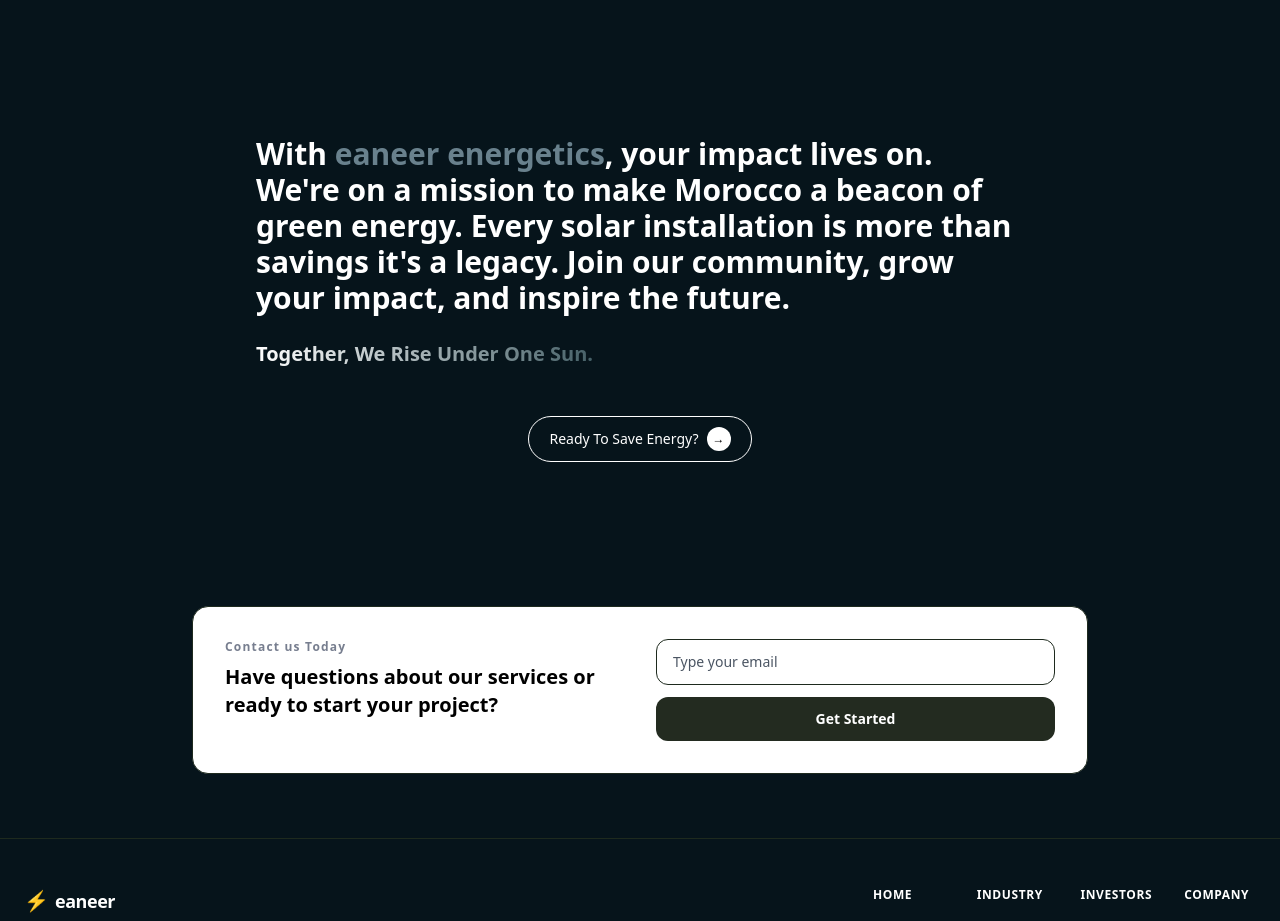
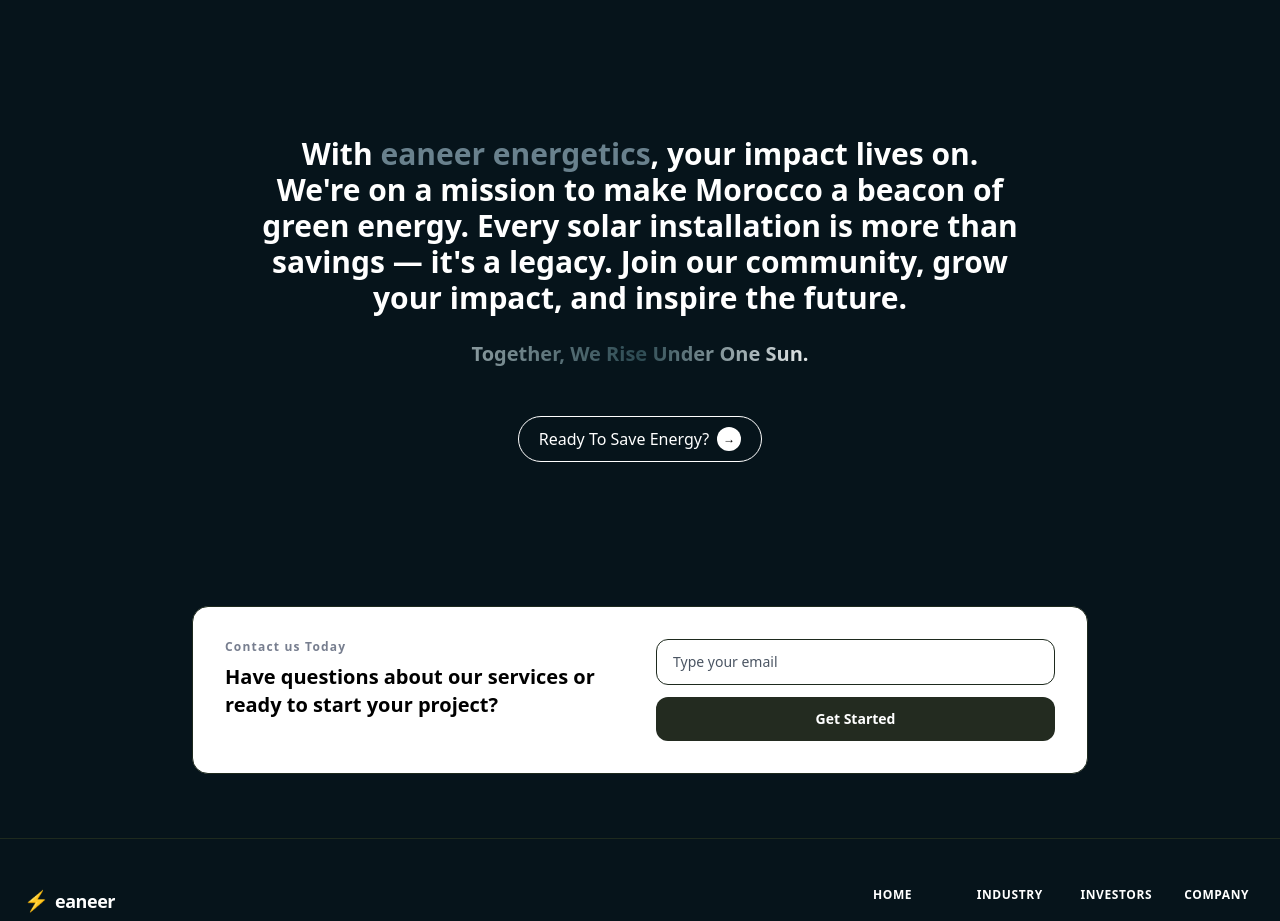
Before and after one commit to HamzaOubenslah/projet, a Next.js app: page / in a window 1280 px wide. Shown: the part 3180-4101 px from the top of the page. Built offline with nearby package versions, Linux system fonts and the light colour scheme.

Commit message:
feat: add responsive Mission section with gradient text and CTA

```diff
--- a/src/components/MissionSection.tsx
+++ b/src/components/MissionSection.tsx
@@ -1,19 +1,16 @@
-
 export default function MissionSection() {
   return (
     <section className="bg-[#06141B] py-20 px-6">
-      <div className="max-w-3xl mx-auto">
-        <p className="text-white text-2xl md:text-3xl font-bold leading-relaxed mb-6">
-          With{" "}
-          <span className="text-[#69818D]">eaneer energetics</span>
-          {", "}
-          your impact lives on. We're on a mission to make Morocco a beacon of green energy.
-          Every solar installation is more than savings it's a legacy. Join our community, grow your
-          impact, and inspire the future.
+      <div className="max-w-3xl mx-auto text-center">
+
+        <p className="text-white text-xl sm:text-2xl md:text-3xl font-bold leading-relaxed mb-6">
+          With <span className="text-[#69818D]">eaneer energetics</span>, your impact lives on.
+          We're on a mission to make Morocco a beacon of green energy.
+          Every solar installation is more than savings — it's a legacy. Join our community, grow your impact, and inspire the future.
         </p>
 
         <p
-          className="text-xl font-semibold mb-12 bg-clip-text text-transparent"
+          className="text-lg sm:text-xl font-semibold mb-12 bg-clip-text text-transparent"
           style={{
             backgroundImage:
               "linear-gradient(90deg, #FFFFFF 0%, #2C4A52 50%, #FFFFFF 75%, #69818D 100%)",
@@ -22,17 +19,18 @@ export default function MissionSection() {
           Together, We Rise Under One Sun.
         </p>
 
-
-       <div className="flex justify-center">
-
-
-          <a  href="#"
-            className="inline-flex items-center gap-2 border border-white text-white text-sm font-medium px-5 py-2.5 rounded-full hover:bg-[#4ADE80]/10 transition-colors"
+        <div className="flex justify-center">
+          <a
+            href="#"
+            className="inline-flex items-center gap-2 border border-white text-white text-sm sm:text-base font-medium px-5 py-2.5 rounded-full hover:bg-[#4ADE80]/10 transition-colors"
           >
             Ready To Save Energy?
-            <span className="w-6 h-6 bg-[#ffffff] rounded-full flex items-center justify-center text-black text-xs font-bold">→</span>
+            <span className="w-6 h-6 bg-white rounded-full flex items-center justify-center text-black text-xs font-bold">
+              →
+            </span>
           </a>
         </div>
+
       </div>
     </section>
   );
```
